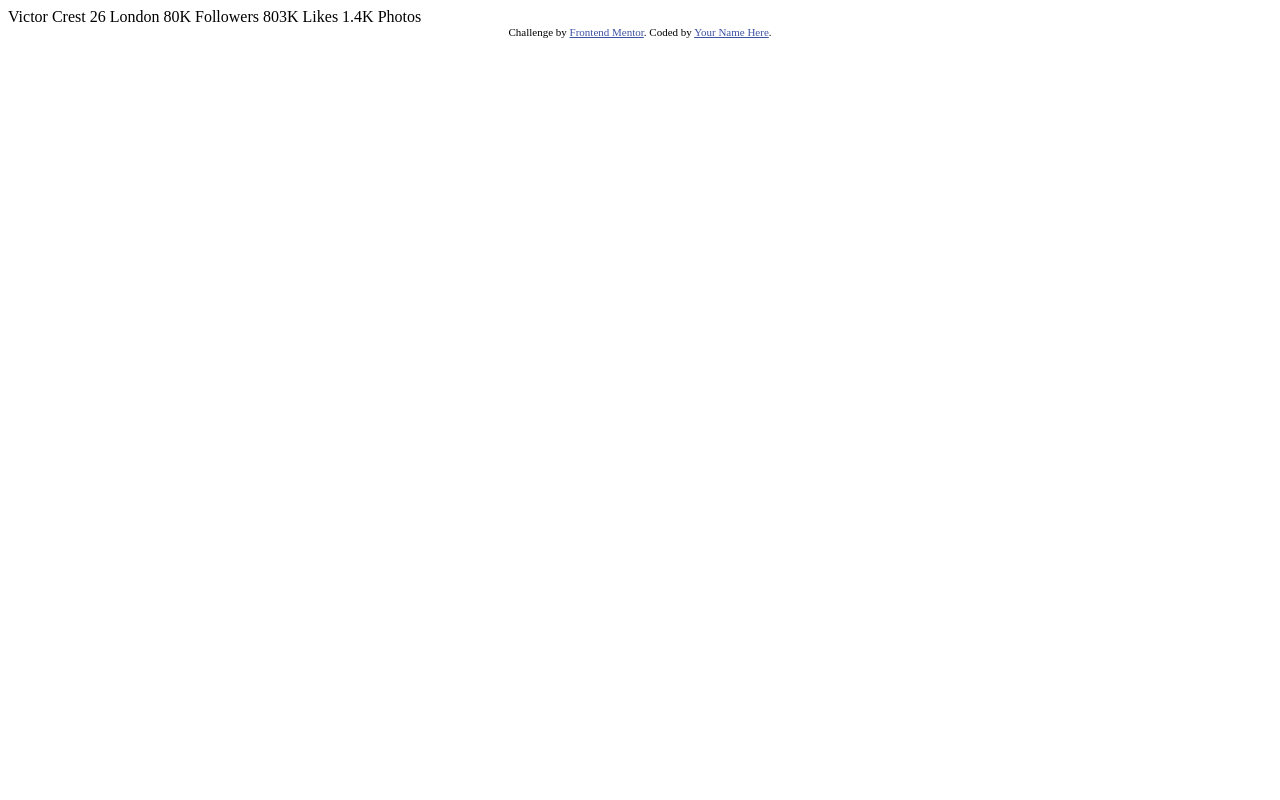
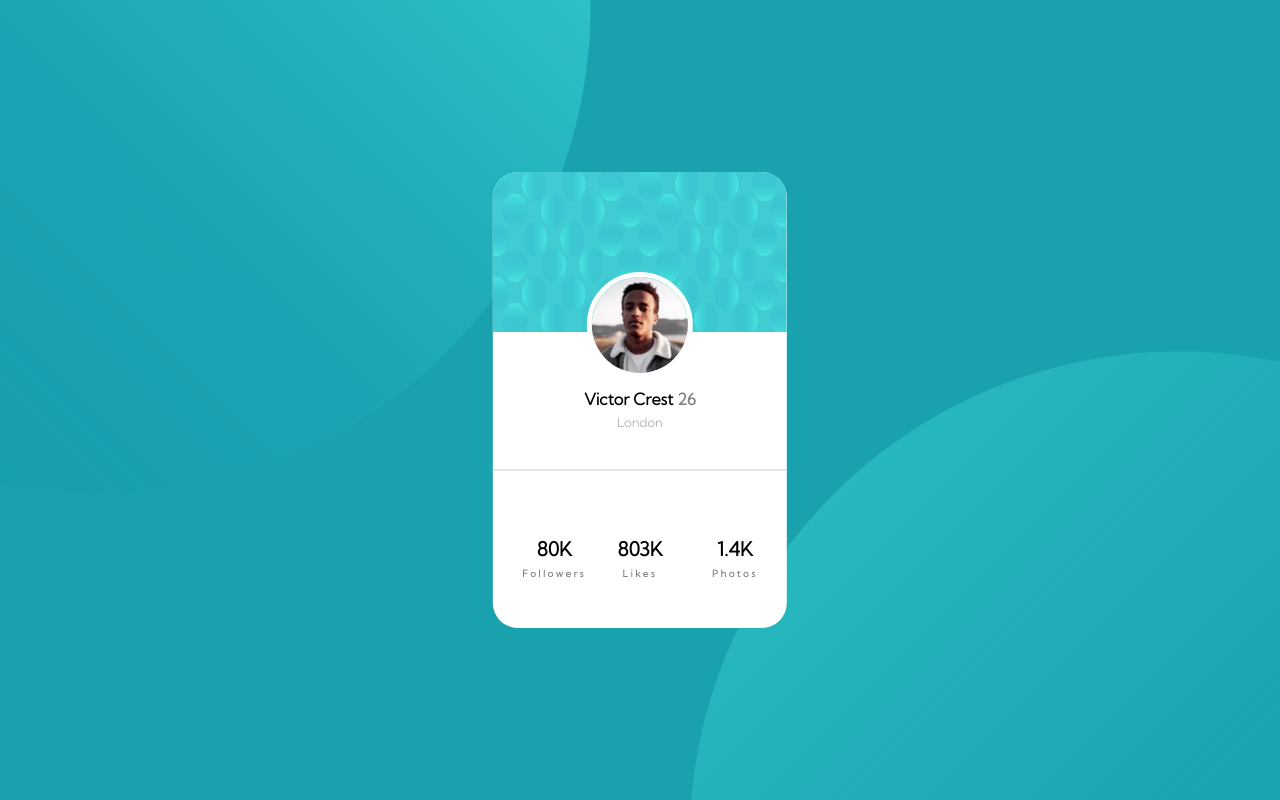
Before and after one commit to OhadBrunner/profile-card-component-main, a plain HTML site: page index.html in a window 1280 px wide. Drawn offline with Linux system fonts and the light colour scheme.

Commit message:
Challenge Completed (Just Desktop)

```diff
--- a/index.html
+++ b/index.html
@@ -1,21 +1,58 @@
 <!DOCTYPE html>
 <html lang="en">
+
 <head>
   <meta charset="UTF-8">
   <meta name="viewport" content="width=device-width, initial-scale=1.0"> <!-- displays site properly based on user's device -->
 
   <link rel="icon" type="image/png" sizes="32x32" href="./images/favicon-32x32.png">
 
+  <!-- Google Fonts -->
+  <link rel="preconnect" href="https://fonts.googleapis.com">
+  <link rel="preconnect" href="https://fonts.gstatic.com" crossorigin>
+  <link href="https://fonts.googleapis.com/css2?family=Kumbh+Sans:wght@200;300&display=swap" rel="stylesheet">
+
+  <!-- CSS -->
+
+  <link rel="stylesheet" href="styles.css">
   <title>Frontend Mentor | Profile card component</title>
 
-  <!-- Feel free to remove these styles or customise in your own stylesheet 👍 -->
-  <style>
-    .attribution { font-size: 11px; text-align: center; }
-    .attribution a { color: hsl(228, 45%, 44%); }
-  </style>
 </head>
+
 <body>
-  Victor Crest
+
+  <div class="top-image-box">
+    <img src="images/bg-pattern-top.svg" alt="top-image">
+  </div>
+  <div class="text-box">
+    <img class="pattern-top-image" src="images/bg-pattern-card.svg" alt="pattern-card-image">
+    <img class="victor" src="images/image-victor.jpg" alt="victor">
+    <h1 class="main-title">
+      <span class="name">Victor Crest</span>
+      <span class="age">26</span>
+    </h1>
+    <h2 class="city">London</h2>
+    <hr class="line">
+    <div class="stats">
+      <div class="numbers num-1">
+        <h1>80K</h1>
+        <h2>Followers</h2>
+      </div>
+      <div class="numbers num-2">
+        <h1>803K</h1>
+        <h2>Likes</h2>
+      </div>
+      <div class="numbers num-3">
+        <h1>1.4K</h1>
+        <h2>Photos</h2>
+      </div>
+    </div>
+  </div>
+  <div class="bottom-image-box">
+    <img src="images/bg-pattern-bottom.svg" alt="bottom-image">
+  </div>
+
+  <!-- Victor Crest
   26
   London
 
@@ -26,10 +63,7 @@
   Likes
 
   1.4K
-  Photos
-  <div class="attribution">
-    Challenge by <a href="https://www.frontendmentor.io?ref=challenge" target="_blank">Frontend Mentor</a>.
-    Coded by <a href="#">Your Name Here</a>.
-  </div>
+  Photos -->
 </body>
+
 </html>
--- /dev/null
+++ b/styles.css
@@ -0,0 +1,119 @@
+* {
+  margin: 0;
+  padding: 0;
+  box-sizing: border-box;
+}
+
+body {
+  background-color: #19A1AE;
+}
+
+.top-image-box {
+  top: 50%;
+  position: fixed;
+  left: 50%;
+  transform: translate(-105%, -90%);
+}
+
+.bottom-image-box {
+  position: fixed;
+  top: 50%;
+  left: 50%;
+  transform: translate(5%, -5%);
+}
+
+/* Text Box */
+.text-box {
+  background-color: #fff;
+  position: fixed;
+  width: 23%;
+  height: 57%;
+  top: 50%;
+  left: 50%;
+  transform: translate(-50%, -50%);
+  z-index: 100;
+  border-radius: 25px;
+  font-family: 'Kumbh Sans', sans-serif;
+}
+
+.pattern-top-image {
+  width: 100%;
+  height: 35%;
+  border-radius: 25px 25px 0 0;
+}
+
+.victor {
+  border-radius: 50%;
+  border: 5px solid #fff;
+  position: absolute;
+  top: 22%;
+  left: 50%;
+  transform: translateX(-50%);
+}
+
+.main-title {
+  text-align: center;
+  margin-top: 18%;
+  font-size: 1rem;
+}
+
+.name {
+  color: black;
+}
+
+.age {
+  color: grey;
+}
+
+.city {
+  color: grey;
+  font-weight: 200;
+  text-align: center;
+  margin-top: 2%;
+  font-size: 0.8rem;
+}
+
+.line {
+  border: 1px solid #E1E5EA;
+  margin-top: 13%;
+}
+
+.stats {
+  position: absolute;
+  left: 50%;
+  transform: translate(-50%, -10%);
+  bottom: 20%;
+  width: 80%;
+  text-align: center;
+}
+
+.numbers {
+  display: inline-block;
+}
+
+.num-1 {
+  position: absolute;
+  left: 0;
+}
+
+.num-2 {
+  position: absolute;
+  left: 50%;
+  transform: translateX(-50%);
+}
+
+.num-3 {
+  position: absolute;
+  right: 0;
+}
+
+.numbers h1 {
+  font-size: 1.2rem;
+}
+
+.numbers h2 {
+  font-size: 0.6rem;
+  color: grey;
+  letter-spacing: 2.5px;
+  margin-top: 7px;
+}
```
Also changed, not shown: 2 other files.
